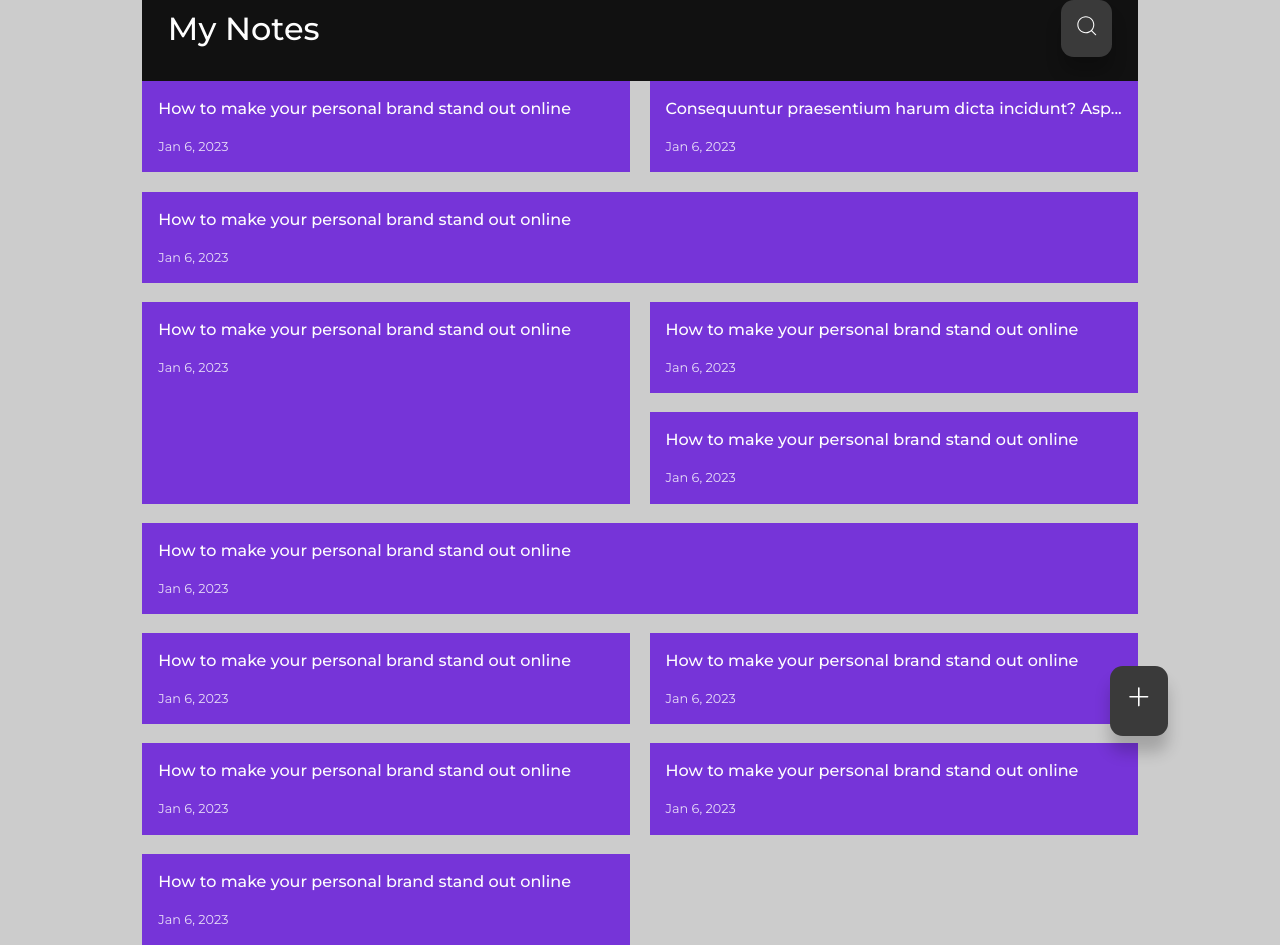
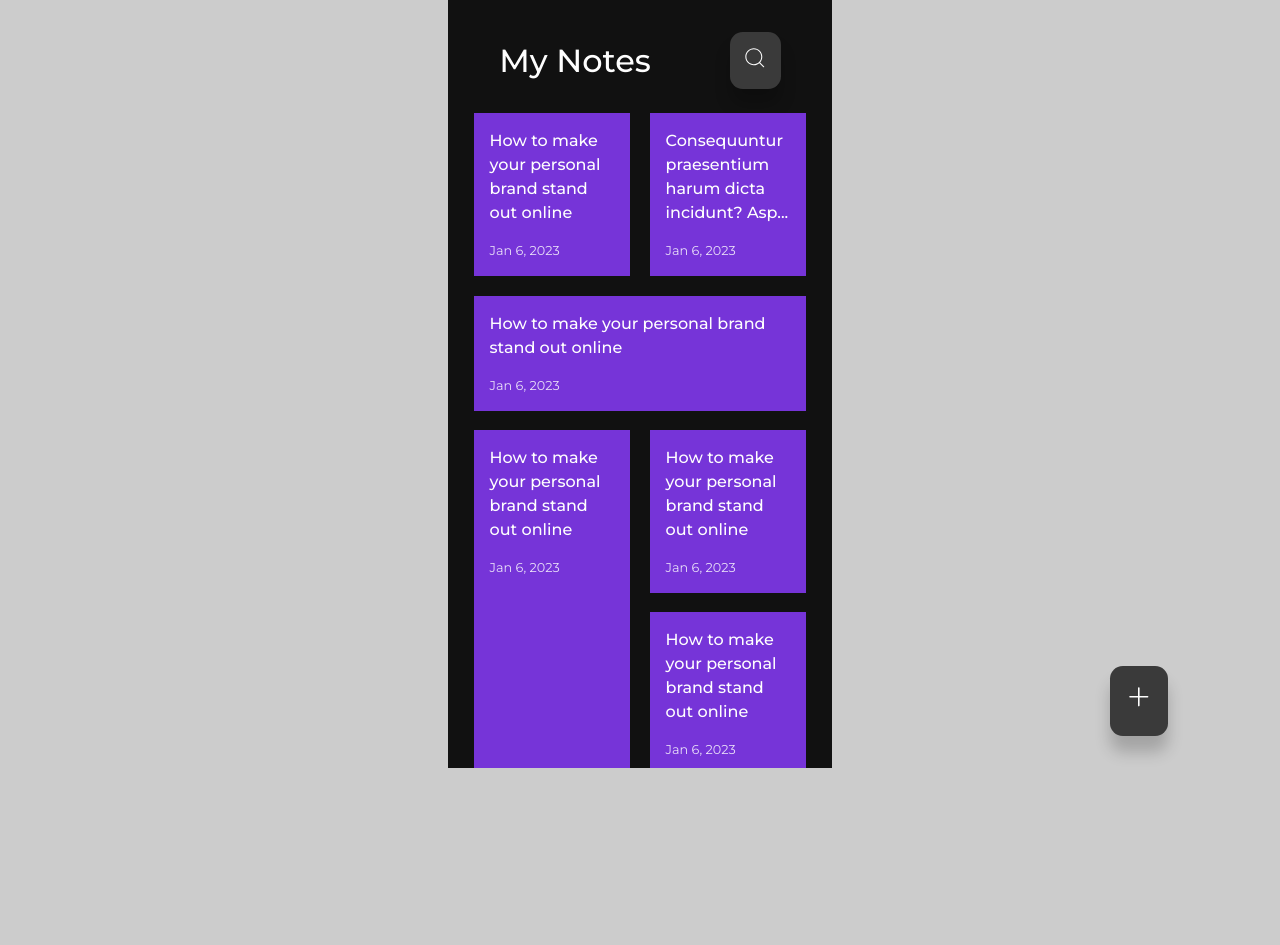
Before and after one commit to Rushikesh7997/Todo-App-React, a React (Create React App) app: page / in a window 1280 px wide. After the commit the page ends 800 px from the top, so only its background shows below. Built offline with nearby package versions, Linux system fonts and the light colour scheme.

Commit message:
router update

```diff
--- a/src/App.js
+++ b/src/App.js
@@ -6,6 +6,7 @@ import { EditNote } from "./pages/EditNote";
 
 function App() {
   return (
+    <main id="app">
       <BrowserRouter>
         <Routes>
           <Route path="/" element={<Notes></Notes>} />
@@ -13,6 +14,7 @@ function App() {
           <Route path="/edit-note/:id" element={<EditNote></EditNote>} />
         </Routes>
       </BrowserRouter>
+    </main>
   );
 }
 
```
Lines whose indentation alone changed are shown as unchanged.
